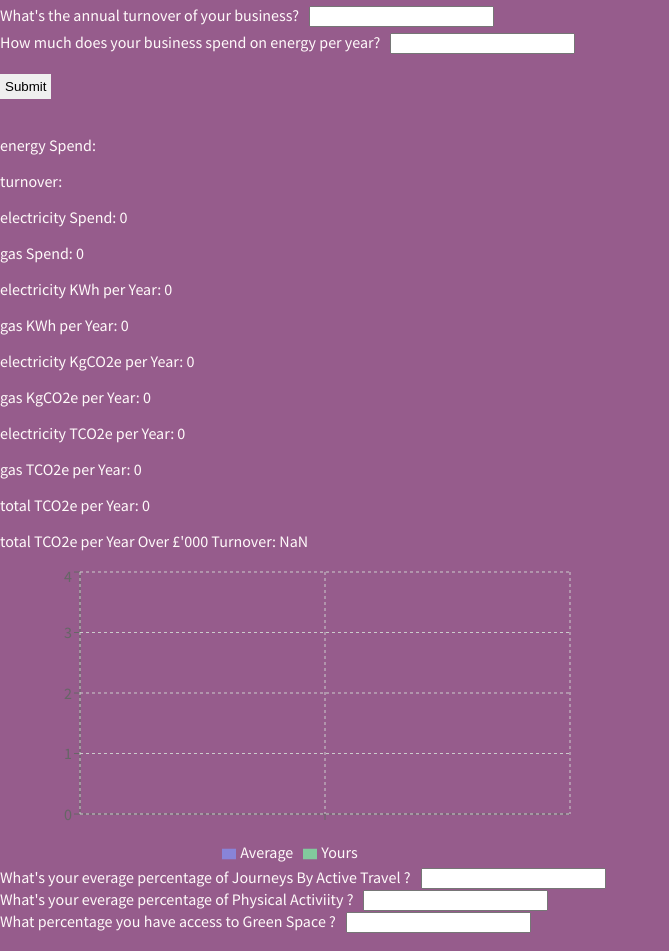
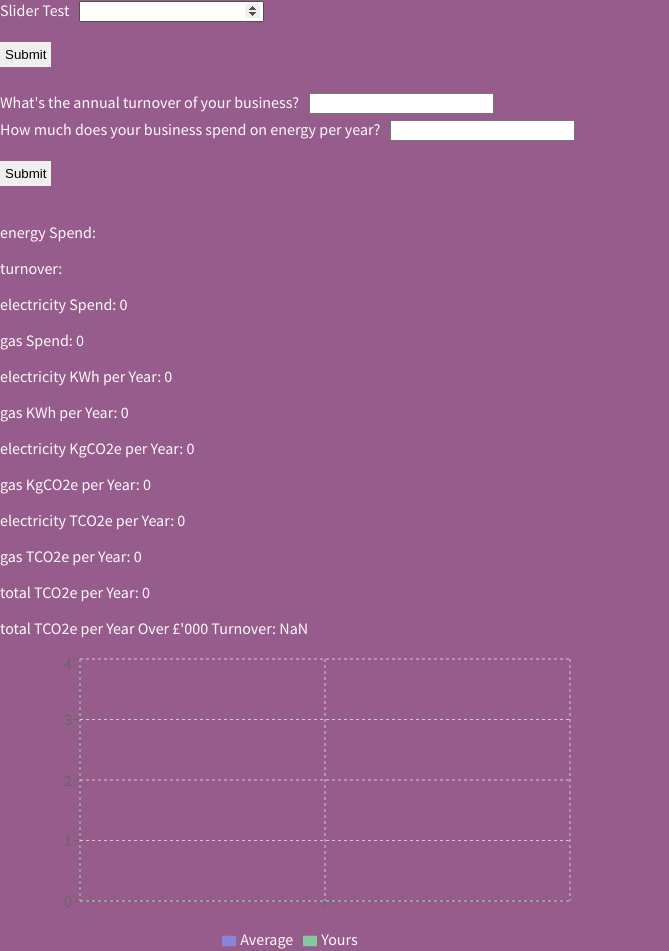
Before and after one commit to rurigrass/beyond-green-test, a React (Create React App) app: page / in a window 1280 px wide. Shown: the top 951 px of the page, without its empty margins (0-669 px from the left). Built offline with nearby package versions, Linux system fonts and the light colour scheme.

Commit message:
slider test enabled

```diff
--- a/src/App.js
+++ b/src/App.js
@@ -1,6 +1,7 @@
 import React, { Component } from 'react';
 import ContainerBox from './containers/ContainerBox';
 import RadarContainerBox from './containers/RadarContainerBox';
+
 
 class App extends Component {
   render() {
--- a/src/components/RadarFormView.js
+++ b/src/components/RadarFormView.js
@@ -12,12 +12,12 @@ const RadarFormView = (props) => {
   return(
       <form onSubmit={handleSubmit}>
         <div className='radar-form-queries'>
-          <label htmlFor='active_travel_input'>What's your everage percentage of Journeys By Active Travel ?</label>
+          <label htmlFor='active_travel_input'>What's your average percentage of Journeys By Active Travel ?</label>
           <input type='number' id='active_travel_input'/>
           <br/>
         </div>
         <div className='radar-form-queries'>
-          <label htmlFor='physical_activity_input'>What's your everage percentage of Physical Activiity ?</label>
+          <label htmlFor='physical_activity_input'>What's your average percentage of Physical Activity ?</label>
           <input type='number' id='physical_activity_input'/>
           <br/>
         </div>
--- a/src/components/RadarGraphComponent.js
+++ b/src/components/RadarGraphComponent.js
@@ -1,4 +1,4 @@
-import React, { Component } from 'react';
+import React from 'react';
 import {Radar, RadarChart, PolarGrid, Legend,
   PolarAngleAxis, PolarRadiusAxis} from 'recharts';
 
@@ -26,8 +26,8 @@ import {Radar, RadarChart, PolarGrid, Legend,
     }
 
     render(){
+      return (
 
-      return (
         <RadarChart cx={300} cy={250} outerRadius={100} width={600} height={500} data={this.state.radarGraphData}>
           <PolarGrid />
           <PolarAngleAxis dataKey="subject" />
@@ -35,7 +35,6 @@ import {Radar, RadarChart, PolarGrid, Legend,
           <Radar name="Standard" dataKey="A" stroke="#8884d8" fill="#8884d8" fillOpacity={0.6}/>
           <Radar name="Yours" dataKey="B" stroke="#82ca9d" fill="#82ca9d" fillOpacity={0.6}/>
           <Legend />
-
         </RadarChart>
       );
     }
--- /dev/null
+++ b/src/components/Slider.js
@@ -0,0 +1,22 @@
+import React from 'react';
+
+const Slider = (props) => {
+
+  function handleSubmit(event){
+    event.preventDefault();
+  }
+
+  return(
+      <form onSubmit={handleSubmit}>
+        <div className='radar-form-queries'>
+          <label htmlFor='active_travel_input'>Slider Test</label>
+          <input type='number' id='active_travel_input'/>
+          <br/>
+        </div>
+        <button type="submit" id="submit" value="submit">Submit</button>
+      </form>
+    )
+
+}
+
+export default Slider;
--- a/src/containers/ContainerBox.js
+++ b/src/containers/ContainerBox.js
@@ -1,6 +1,7 @@
 import React from "react";
 import Calculations from '../components/Calculations';
 import FormView from '../components/FormView';
+import Slider from '../components/Slider';
 
 class ContainerBox extends React.Component {
 
@@ -29,6 +30,7 @@ class ContainerBox extends React.Component {
   render(){
     return(
       <div className='container-box-contents'>
+        <Slider />
         <FormView
           handleUserTurnoverInput={this.handleUserTurnoverInput}
           handleUserSpendInput={this.handleUserSpendInput}
```
